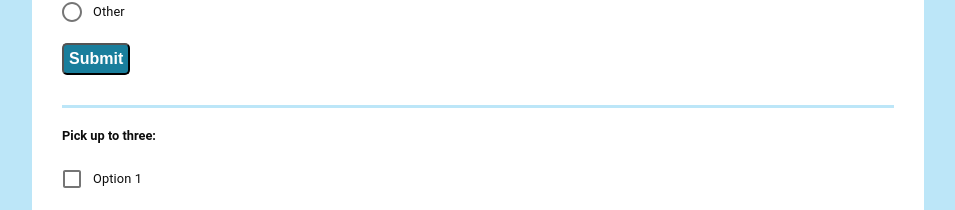
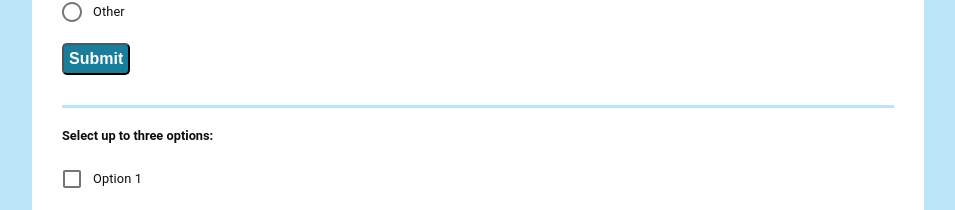
Before and after one commit to fjjes/project3-Hive, a React (Create React App) app in the folder client/: page /Form in a window 1280 px wide. Shown: the part 1539-1749 px from the top of the page, without its empty margins (162-1117 px from the left). Built offline with nearby package versions, Linux system fonts and the light colour scheme.

Commit message:
Pull question out into variable

```diff
--- a/client/src/components/questiontypes/Checkboxes.js
+++ b/client/src/components/questiontypes/Checkboxes.js
@@ -35,6 +35,8 @@ function Checkboxes() {
     { checked: false, value: "Option 7" },
     { checked: false, value: "Option 8" },
   ]);
+
+  const question = "Select up to three options:"
 
   const [disabled, setDisabled] = useState(false);
   const [error, setError] = useState(false);
@@ -84,7 +86,7 @@ function Checkboxes() {
         {/* <FormLabel component="legend" classes={{ root: classes.formLabel }}>
           Pick up to three:
         </FormLabel> */}
-        <p className="question-intro">Pick up to three:</p>
+        <p className="question-intro">{question}</p>
         <FormGroup>
           {options.map((option) => (
             <FormControlLabel
```
